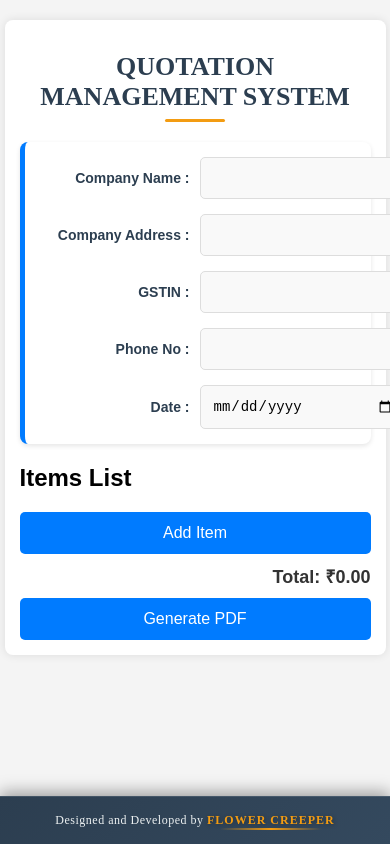
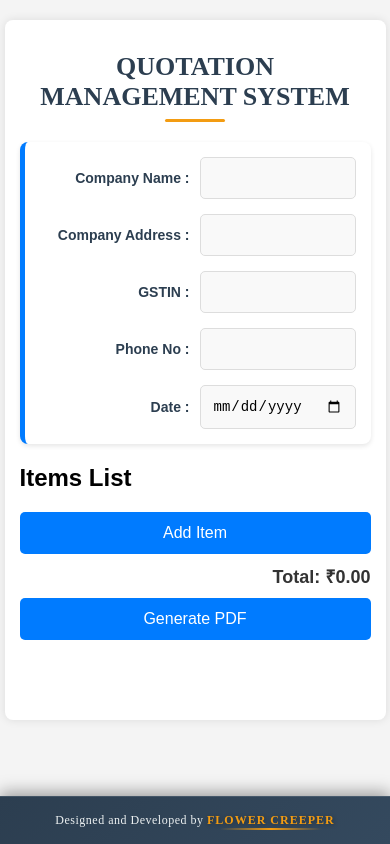
Before and after one commit to Swapnil-Maladkar/Quotation, a React (Create React App) app: page / in a window 390 px wide. Built offline with nearby package versions, Linux system fonts and the light colour scheme.

Commit message:
'commit'

```diff
--- a/src/Components/QuotationMaker.css
+++ b/src/Components/QuotationMaker.css
@@ -65,30 +65,42 @@ body {
 /* Grid layout for larger screens */
 .company-content {
   display: grid;
-  grid-template-columns: repeat(2, 1fr); /* Two-column layout */
+  grid-template-columns: repeat(2, minmax(0, 1fr)); /* Two equal columns */
   gap: 15px;
   align-items: center;
+  width: 100%;
+  box-sizing: border-box;
+}
+
+/* Ensure inputs don't overflow */
+.company-content .input {
+  width: 100%;
+  padding: 12px;
+  border: 1px solid #ddd;
+  border-radius: 5px;
+  font-size: 14px;
+  background-color: #f9f9f9;
+  box-sizing: border-box;
 }
 
 .input-group {
   display: flex;
-  align-items: center;
-  gap: 10px; /* Spacing between label and input */
+  flex-direction: column; /* Default: Stack label above input */
   width: 100%;
 }
 
 .input-group label {
   font-size: 14px;
   font-weight: 600;
-  color: #2C3E50; /* Professional dark gray */
-  width: 150px; /* Consistent width for alignment */
-  text-align: right; /* Align text to right for uniformity */
+  color: #2C3E50;
+  margin-bottom: 5px; /* Space between label and input */
 }
 
+/* Input fields */
 .input {
-  flex: 1; /* Ensures input takes remaining space */
-  padding: 10px;
-  border: 1px solid #ccc;
+  width: 100%;
+  padding: 12px;
+  border: 1px solid #ddd;
   border-radius: 5px;
   font-size: 14px;
   background-color: #f9f9f9;
@@ -186,6 +198,7 @@ body {
   .container {
     width: 95%;
     padding: 15px;
+    padding-bottom: 5rem;
   }
 
   .company-content {
@@ -194,6 +207,26 @@ body {
 
   .card-content {
     grid-template-columns: 1fr; /* Stack inputs on smaller screens */
+  }
+
+  .input-group {
+    flex-direction: row; /* Side-by-side for larger screens */
+    align-items: center;
+  }
+
+  .input-group label {
+    width: 150px; /* Fixed width for alignment */
+    margin-bottom: 0;
+    text-align: right;
+    padding-right: 10px;
+  }
+
+  .input {
+    flex: 1; /* Input takes remaining space */
+  }
+
+  .company-details {
+    padding: 15px;
   }
 
   .remove-button {
```
